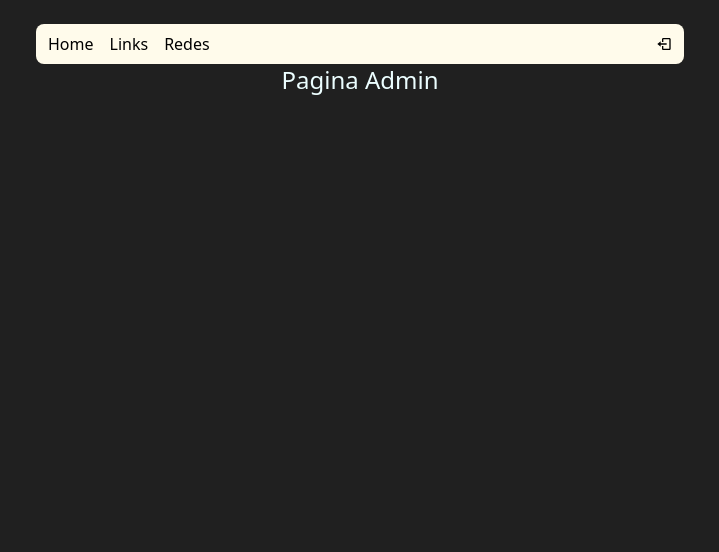
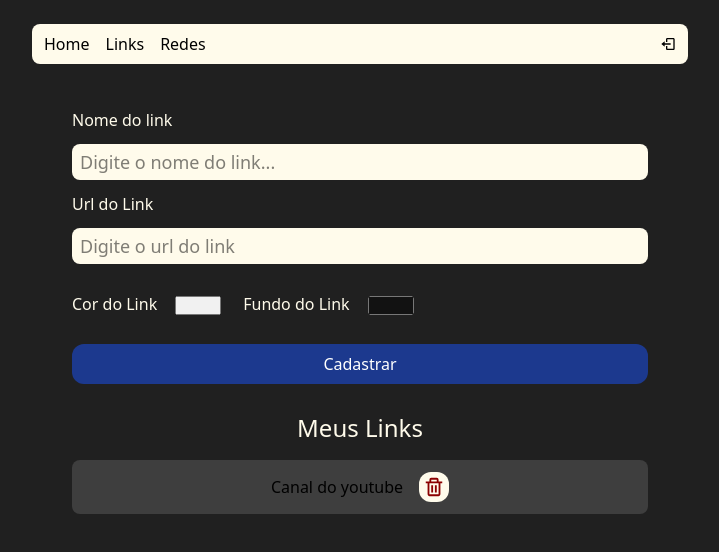
Before and after one commit to joenog/linktree, a React (Vite) app: page /admin in a window 1280 px wide. Shown: the top 552 px of the page, without its empty margins (280-999 px from the left). Built offline with nearby package versions, Linux system fonts and the light colour scheme; no server answers; the database is empty; sample sign-in values are in the browser's storage.

Commit message:
admin page and types created

```diff
--- a/src/components/Header/index.tsx
+++ b/src/components/Header/index.tsx
@@ -10,7 +10,7 @@ export default function Header() {
   }
 
   return(
-    <header className="w-full max-w-2xl mt-4 px-1">
+    <header className="w-full max-w-2xl mt-4 ">
       <nav className="flex bg-amber-50 justify-between mx-2 gap-4 p-2 px-3 rounded-lg">
         <div className="flex gap-4">
           <Link to={"/"}>Home</Link>
--- a/src/pages/admin/index.tsx
+++ b/src/pages/admin/index.tsx
@@ -1,12 +1,149 @@
 import Header from "../../components/Header";
+import { Input } from "../../components/Input";
+import { FormEvent, useEffect, useState } from "react";
+import { BiTrash } from "react-icons/bi";
+import { db } from "../../services/firebaseConnection";
+import { LinkProps } from "../../types/LinkProps";
+import {
+  addDoc,
+  onSnapshot,
+  query,
+  orderBy,
+  doc,
+  deleteDoc,
+  collection
+} from "firebase/firestore";
 
 export function Admin() {
+
+  const [nameImput, setNameImput] = useState("");
+  const [urlImput, setUrlImput] = useState("");
+  const [textColorImput, setTextColorImput] = useState("#f1f1f1");
+  const [bgColorImput, setBgColorImput] = useState("#121212");
+  const [links, setLinks] = useState<LinkProps[]>([])
+
+    useEffect(() => {
+    const linksRef = collection(db, "links");
+    const queryRef = query(linksRef, orderBy("created", "asc"));
+
+    const unsub = onSnapshot(queryRef, (snapshot) => {
+      const lista = [] as LinkProps[];
+
+      snapshot.forEach((doc)=> {
+        lista.push({
+          id: doc.id,
+          name: doc.data().name,
+          url: doc.data().url,
+          bg: doc.data().bg,
+          color: doc.data().color
+        })
+
+      });
+
+      setLinks(lista);
+      console.log(links);
+    });
+
+    return () => {
+      unsub();
+      console.log("Listener fechado!!")
+    }
+  }, []);
+
+
+  function handleRegister(e: FormEvent) {
+    e.preventDefault();
+
+    if (nameImput === "" || urlImput === "") {
+      alert("Preencha os campos...")
+      return;
+    }
+
+    addDoc(collection(db, "links"), {
+      name: nameImput,
+      url: urlImput,
+      bg: bgColorImput,
+      color: textColorImput,
+      created: new Date()
+    })
+    .then(() => {
+      setNameImput("");
+      setUrlImput("");
+      console.log("Cadastrado com sucesso!")
+    })
+    .catch((error) => {
+      console.log(error + "Erro ao cadastrar no banco de dados!")
+    })
+
+  };
+
   return(
+    <div className="flex flex-col min-h-screen items-center mx-3 pb-7 py-2">
+      <Header />
 
-    <div className="flex flex-col min-h-screen items-center pb-7 py-2">
-    <Header />
-      <h1 className="text-2xl text-cyan-50">Pagina Admin</h1>
+      <form action="" onSubmit={handleRegister} className="flex flex-col m-3 mb-3 w-full max-w-xl">
 
+        <label className="text-amber-50 font-medium mt-8 mb-3" htmlFor="">Nome do link</label>
+        <Input placeholder="Digite o nome do link..."
+          value={nameImput}
+          onChange={(e) => setNameImput(e.target.value)}
+        />
+
+        <label className="text-amber-50 font-medium mb-3" htmlFor="">Url do Link</label>
+        <Input
+          placeholder="Digite o url do link"
+          value={urlImput}
+          onChange={(e) => setUrlImput(e.target.value)}
+          />
+
+        <section className="flex my-4 gap-5">
+          <div className="flex gap-4">
+            <label className="text-amber-50 font-medium mb-3" htmlFor="">Cor do Link</label>
+            <input
+              className="rounded-2xl"
+              type="color"
+              value={textColorImput}
+              onChange={(e) => setTextColorImput(e.target.value)}
+              />
+          </div>
+
+            <div className="flex gap-4">
+            <label className="text-amber-50 font-medium mb-3" htmlFor="">Fundo do Link</label>
+            <input
+              className="rounded-2xl"
+              type="color"
+              value={bgColorImput}
+              onChange={(e) => setBgColorImput(e.target.value)}
+              />
+
+          </div>
+        </section>
+
+        {nameImput !== "" && (
+          <div className="flex items-center justify-start flex-col mb-7 p-1 border border-gray-100/25 rounded-xl">
+          <label className="text-lg mt-2 mb-3 text-amber-50" htmlFor="">Veja como está ficando:</label>
+          <article className="w-11/12 max-w-lg flex flex-col items-center justify-between bg-zinc-900 m-2 rounded-lg px-4 py-2"
+            style={{marginTop: 8, marginBottom: 8, backgroundColor: bgColorImput}}
+          >
+            <p style={{color: textColorImput}}>{nameImput}</p>
+          </article>
+        </div>
+        )}
+
+        <button type="submit" className="mg-7 bg-blue-900 rounded-xl text-white font-medium gap-4 p-2 flex items-center justify-center">
+          Cadastrar
+        </button>
+      </form>
+
+      <h2 className="text-2xl text-amber-50 my-4">Meus Links</h2>
+      <article className="flex gap-4 items-center justify-center w-11/12 max-w-xl rounded-lg py-3 px-2 mb-2"
+        style={{backgroundColor: "#fff2", color: "#000"}}
+      >
+        <p>Canal do youtube</p>
+        <div>
+          <button className="flex bg-amber-50 rounded-xl p-1"> <BiTrash size={22} color="darkred"/> </button>
+        </div>
+      </article>
     </div>
   )
 
--- /dev/null
+++ b/src/types/LinkProps.tsx
@@ -0,0 +1,7 @@
+export interface LinkProps {
+  id: string;
+  name: string;
+  url: string;
+  bg: string;
+  color: string;
+}
--- a/vite.config.ts
+++ b/vite.config.ts
@@ -4,5 +4,7 @@ import tailwindcss from '@tailwindcss/vite'
 
 // https://vite.dev/config/
 export default defineConfig({
-  plugins: [react(), tailwindcss()],
+  plugins: [
+    react(),
+    tailwindcss()],
 })
```
